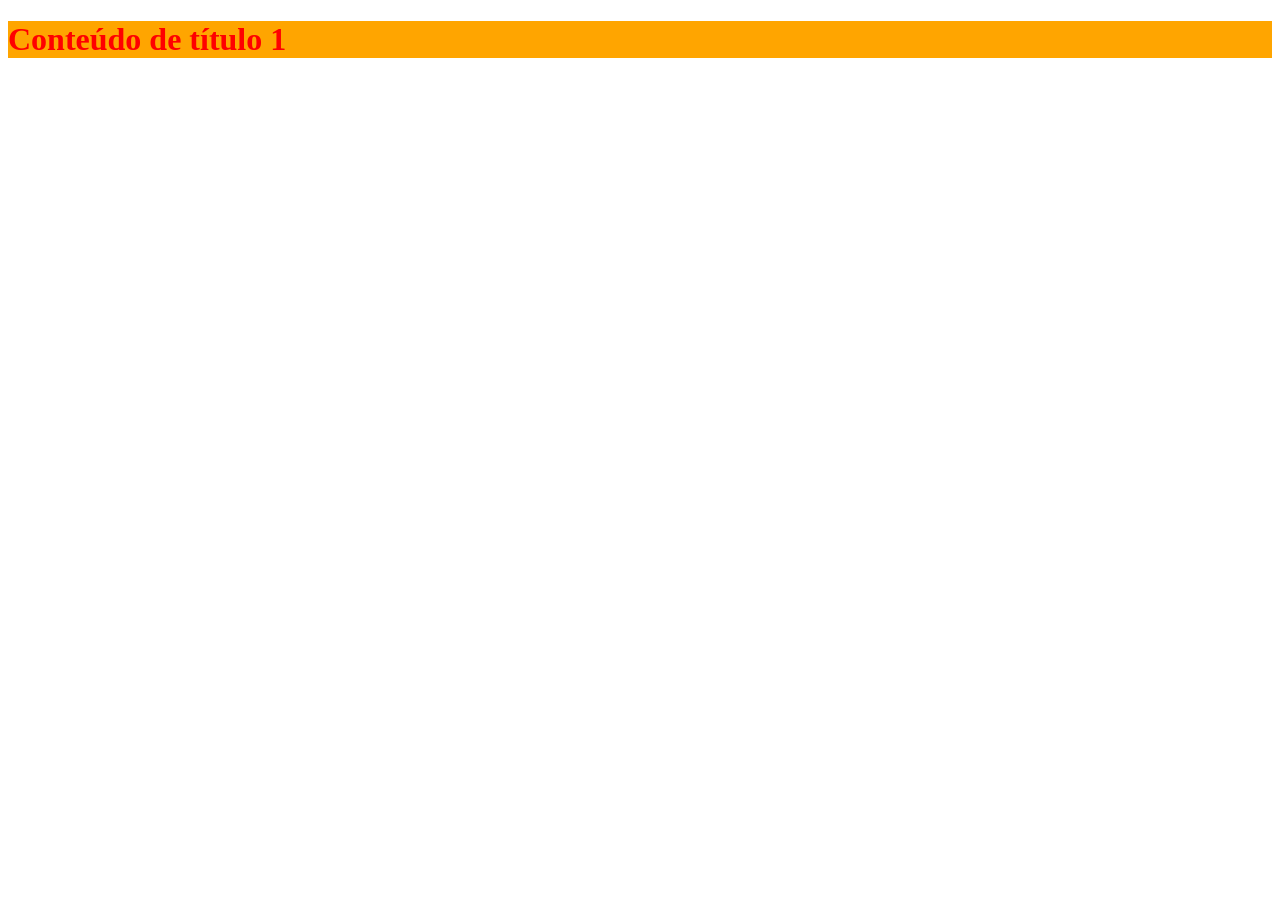
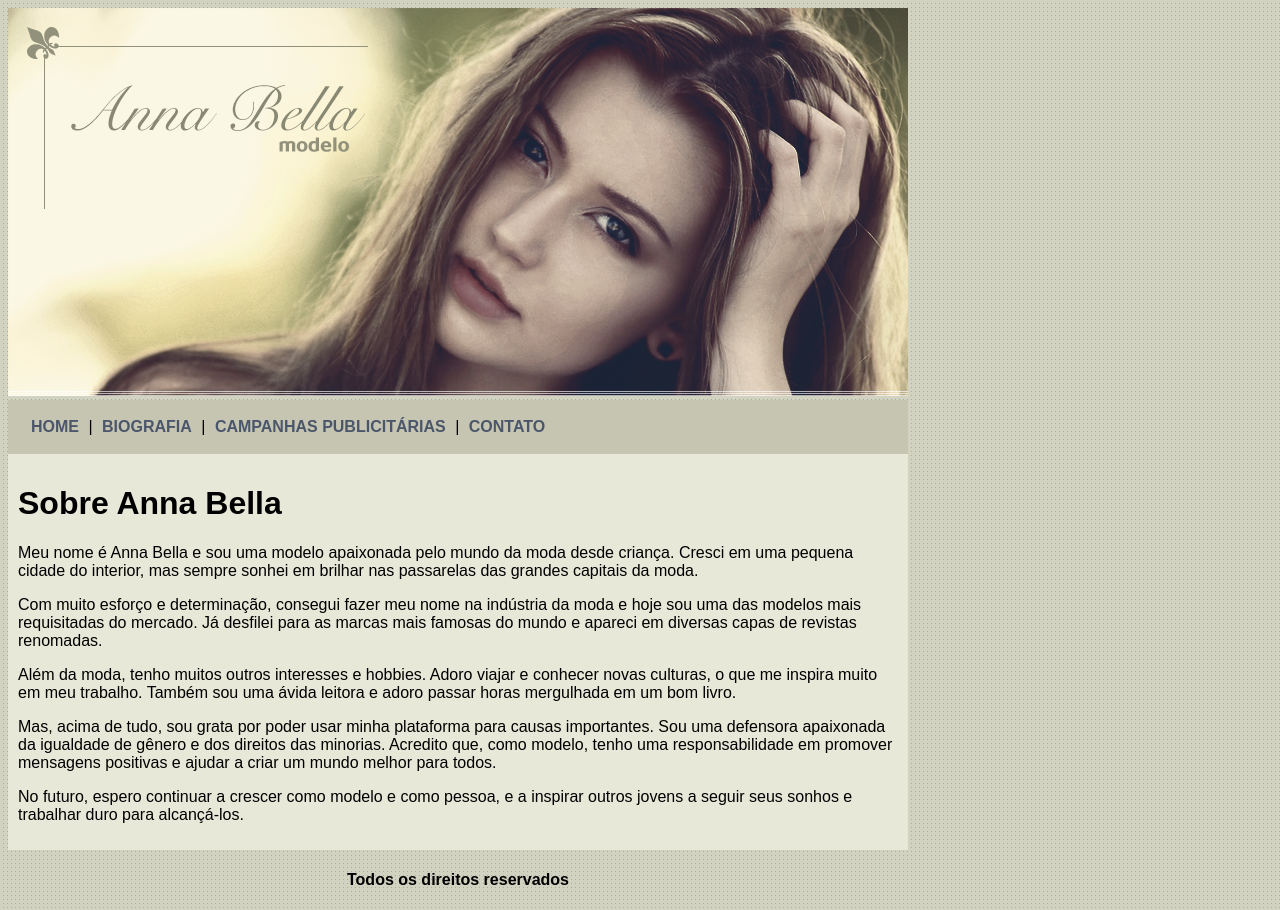
Before and after one commit to felipeamarante7/projeto-anna-bella, a plain HTML site: page index.html in a window 1280 px wide. Before the commit the page ends 800 px from the top, so only its background shows below. Drawn offline with Linux system fonts and the light colour scheme.

Commit message:
Página inicial Completa

```diff
--- a/estilo.css
+++ b/estilo.css
@@ -1,4 +1,26 @@
-.texto {
-    color: red;
-    background: orange;
+body {
+    background: #d2d2c1 url('imagens/fundo.png');
+    font: 16px Arial, Helvetica, sans-serif;
 }
+
+#principal {
+    width: 900px;
+}
+#menu {
+    background: #c5c5b2;
+    padding: 18px;
+}
+#conteudo {
+    background: #e8e8d9;
+    padding: 10px;
+}
+
+a {
+    color: #4b566a;
+    text-decoration: none;
+    font-weight: bold;
+    padding: 5px;
+}
+.centralizar {
+    text-align: center;
+}
--- a/index.html
+++ b/index.html
@@ -1,7 +1,7 @@
 <!DOCTYPE html>
 <html>
     <head>
-        <title>Estilo e CSS externo</title>
+        <title>Anna Bella Oficial</title>
         <meta charset="utf-8">
 
         <link rel="stylesheet" type="text/css" href="estilo.css">
@@ -9,6 +9,39 @@
     </head>
 
     <body>
-        <h1 class="texto">Conteúdo de título 1</h1>
+        <div id="principal">
+            <img src="imagens/capa.png">
+
+            <div id="menu">
+                <a href="index.html">HOME</a> |
+                <a href="biografia.html">BIOGRAFIA</a> |
+                <a href="campanhas-publicitarias.html">CAMPANHAS PUBLICITÁRIAS</a> |
+                <a href="contato.html">CONTATO</a>
+            </div>
+
+            <div id="conteudo"> <!-- Início conteúdo -->
+                <h1>Sobre Anna Bella</h1>
+                <p>
+                    Meu nome é Anna Bella e sou uma modelo apaixonada pelo mundo da moda desde criança. Cresci em uma pequena cidade do interior, mas sempre sonhei em brilhar nas passarelas das grandes capitais da moda.
+                </p>
+                <p>
+                    Com muito esforço e determinação, consegui fazer meu nome na indústria da moda e hoje sou uma das modelos mais requisitadas do mercado. Já desfilei para as marcas mais famosas do mundo e apareci em diversas capas de revistas renomadas.
+                </p>
+                <p>
+                    Além da moda, tenho muitos outros interesses e hobbies. Adoro viajar e conhecer novas culturas, o que me inspira muito em meu trabalho. Também sou uma ávida leitora e adoro passar horas mergulhada em um bom livro.
+                </p>
+                <p>
+                    Mas, acima de tudo, sou grata por poder usar minha plataforma para causas importantes. Sou uma defensora apaixonada da igualdade de gênero e dos direitos das minorias. Acredito que, como modelo, tenho uma responsabilidade em promover mensagens positivas e ajudar a criar um mundo melhor para todos.
+                </p>
+                <p>
+                    No futuro, espero continuar a crescer como modelo e como pessoa, e a inspirar outros jovens a seguir seus sonhos e trabalhar duro para alcançá-los.
+                </p>
+            </div> <!-- Fim conteúdo -->
+
+            <div class="centralizar"> <!-- Rodapé -->
+                <h4>Todos os direitos reservados</h4>
+            </div>
+
+        </div>
     </body>
 </html>
```
